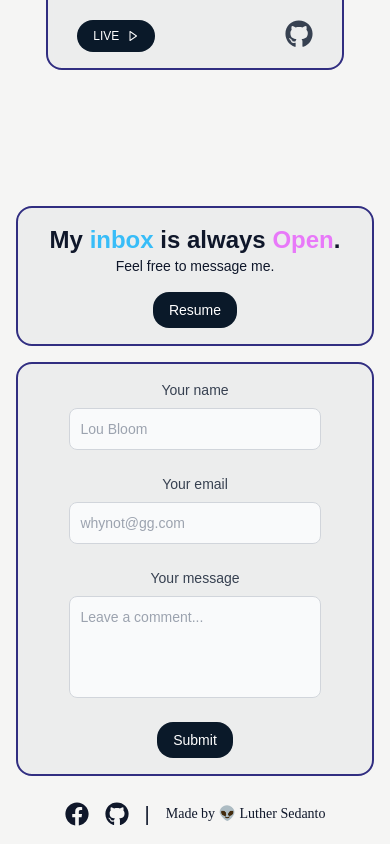
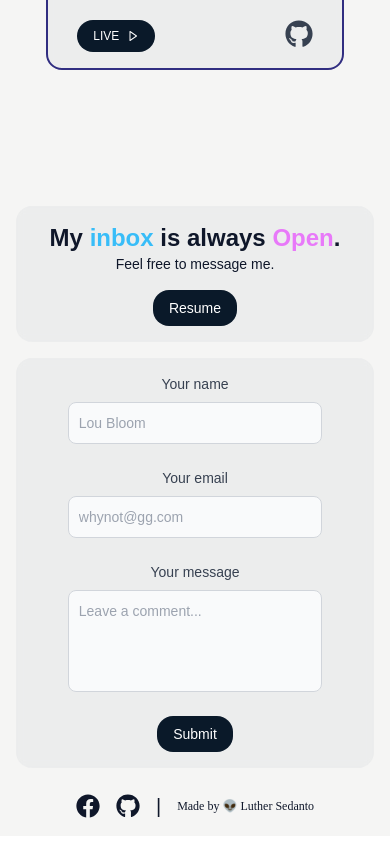
Before and after one commit to lthrsdnto/my_portfolio, a React (Create React App) app: page / in a window 390 px wide. Shown: the part 4771-5615 px from the top of the page. Built offline with nearby package versions, Linux system fonts and the light colour scheme.

Commit message:
Update Contact.jsx

```diff
--- a/src/components/Contact.jsx
+++ b/src/components/Contact.jsx
@@ -7,7 +7,7 @@ function Contact() {
   return (
     <div className="max-w-screen-lg mx-auto rounded-t-2xl text-center text-xl font-poppins text-white pt-8 mt-8">
       <div className="flex flex-wrap gap-4 px-4 py-6 text-slate-900 dark:text-white">
-        <div className="md:basis-[40%] basis-full flex flex-1 bg-gray-400 rounded-2xl bg-clip-padding backdrop-filter backdrop-blur-sm bg-opacity-10 items-center justify-center flex-col border-2 border-indigo-900 dark:border-none">
+        <div className="md:basis-[40%] basis-full flex flex-1 bg-gray-400 rounded-2xl bg-clip-padding backdrop-filter backdrop-blur-sm bg-opacity-10 items-center justify-center flex-col">
           <div className="p-4">
             <h1 className="md:text-4xl text-2xl font-bold">
               My <span className="text-sky-400">inbox</span> is always{" "}
@@ -22,7 +22,7 @@ function Contact() {
             </div>
           </div>
         </div>
-        <div className="md:basis-[40%] basis-full flex flex-1 bg-gray-400 rounded-2xl bg-clip-padding backdrop-filter backdrop-blur-sm bg-opacity-10 items-center justify-center flex-col border-2 border-indigo-900 dark:border-none">
+        <div className="md:basis-[40%] basis-full flex flex-1 bg-gray-400 rounded-2xl bg-clip-padding backdrop-filter backdrop-blur-sm bg-opacity-10 items-center justify-center flex-col">
           <Form />
         </div>
       </div>
@@ -37,7 +37,10 @@ function Contact() {
           className="w-6 h-6 cursor-pointer hover:text-[#64FFDA] duration-200 ease-in-out"
           onClick={() => window.open("https://github.com/muhay007", "_blank")}
         />{" "}
-        | <p className="text-sm font-garamond">Made by 👽 Luther Sedanto</p>
+        |{" "}
+        <p className="md:text-sm text-xs font-garamond">
+          Made by 👽 Luther Sedanto
+        </p>
       </div>
     </div>
   );
```
